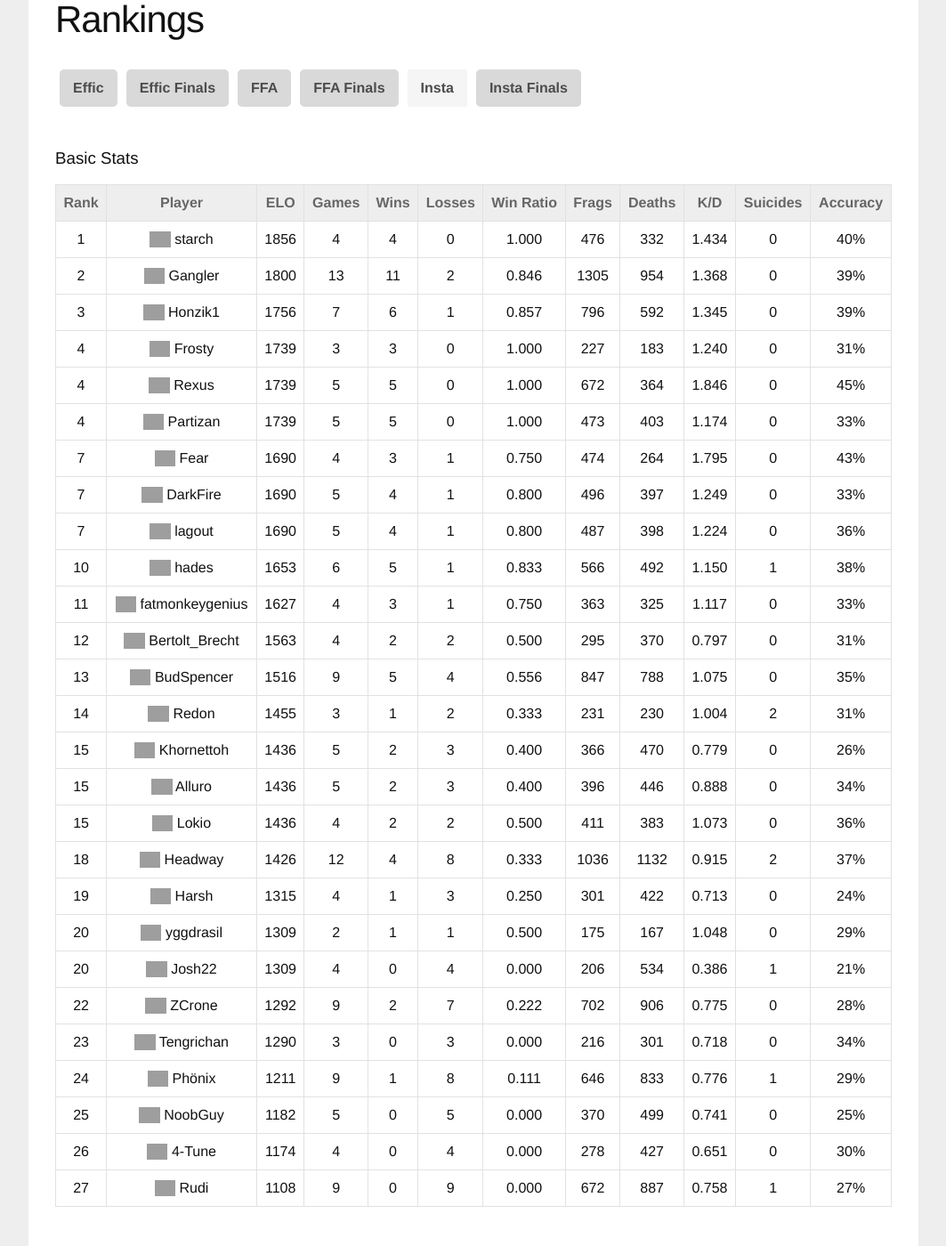
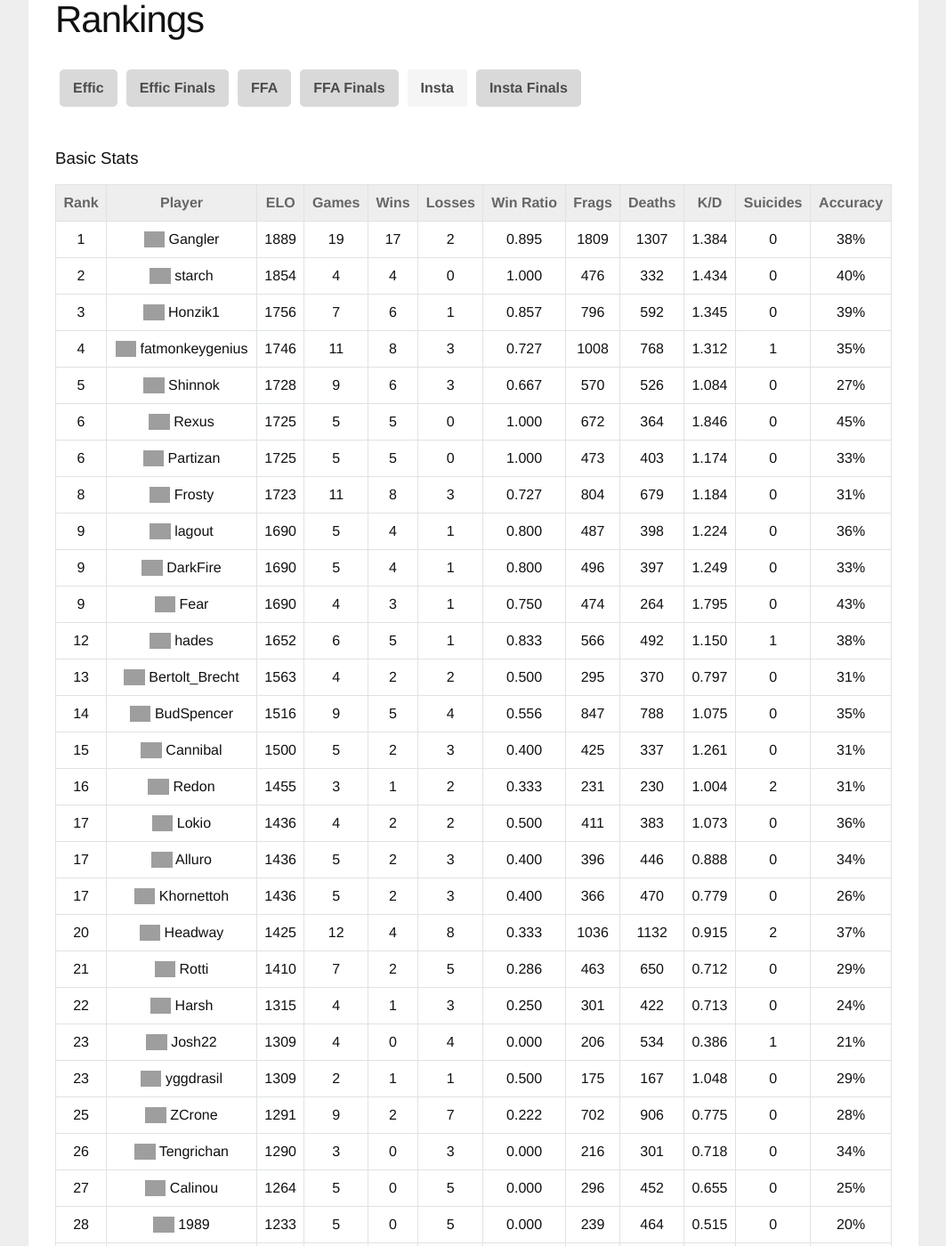
Before and after one commit to sauerduels/website, a Jekyll site: the page built from _rankings/insta_group.html, in a window 1280 px wide and 1400 px high, scrolled down 267 px. Shown: the whole window at 89% size, without its empty margins (108-1171 px from the left). Built offline with Jekyll 4.4.1, drawn with Linux system fonts in a browser that asks for light colours; some of the changed text lies outside the part shown; grey boxes are pictures that could not be loaded.

Commit message:
Update rankings afte SD12

```diff
--- a/_rankings/insta_group.html
+++ b/_rankings/insta_group.html
@@ -13,13 +13,13 @@
 
 
         <tr>
-          <td>1</td><td class="left-align"><img class="flag" src="http://sauerduels.me/images/us.png" /> starch</td><td>1856</td><td>4</td><td>4</td><td>0</td><td>1.000</td><td>476</td><td>332</td><td>1.434</td><td>0</td><td>40%</td>
+          <td>1</td><td class="left-align"><img class="flag" src="http://sauerduels.me/images/de.png" /> Gangler</td><td>1889</td><td>19</td><td>17</td><td>2</td><td>0.895</td><td>1809</td><td>1307</td><td>1.384</td><td>0</td><td>38%</td>
         </tr>
 
 
 
         <tr>
-          <td>2</td><td class="left-align"><img class="flag" src="http://sauerduels.me/images/de.png" /> Gangler</td><td>1800</td><td>13</td><td>11</td><td>2</td><td>0.846</td><td>1305</td><td>954</td><td>1.368</td><td>0</td><td>39%</td>
+          <td>2</td><td class="left-align"><img class="flag" src="http://sauerduels.me/images/us.png" /> starch</td><td>1854</td><td>4</td><td>4</td><td>0</td><td>1.000</td><td>476</td><td>332</td><td>1.434</td><td>0</td><td>40%</td>
         </tr>
 
 
@@ -31,145 +31,175 @@
 
 
         <tr>
-          <td>4</td><td class="left-align"><img class="flag" src="http://sauerduels.me/images/ca.png" /> Frosty</td><td>1739</td><td>3</td><td>3</td><td>0</td><td>1.000</td><td>227</td><td>183</td><td>1.240</td><td>0</td><td>31%</td>
+          <td>4</td><td class="left-align"><img class="flag" src="http://sauerduels.me/images/de.png" /> fatmonkeygenius</td><td>1746</td><td>11</td><td>8</td><td>3</td><td>0.727</td><td>1008</td><td>768</td><td>1.312</td><td>1</td><td>35%</td>
         </tr>
 
 
 
         <tr>
-          <td>4</td><td class="left-align"><img class="flag" src="http://sauerduels.me/images/gb.png" /> Rexus</td><td>1739</td><td>5</td><td>5</td><td>0</td><td>1.000</td><td>672</td><td>364</td><td>1.846</td><td>0</td><td>45%</td>
+          <td>5</td><td class="left-align"><img class="flag" src="http://sauerduels.me/images/nl.png" /> Shinnok</td><td>1728</td><td>9</td><td>6</td><td>3</td><td>0.667</td><td>570</td><td>526</td><td>1.084</td><td>0</td><td>27%</td>
         </tr>
 
 
 
         <tr>
-          <td>4</td><td class="left-align"><img class="flag" src="http://sauerduels.me/images/rs.png" /> Partizan</td><td>1739</td><td>5</td><td>5</td><td>0</td><td>1.000</td><td>473</td><td>403</td><td>1.174</td><td>0</td><td>33%</td>
+          <td>6</td><td class="left-align"><img class="flag" src="http://sauerduels.me/images/gb.png" /> Rexus</td><td>1725</td><td>5</td><td>5</td><td>0</td><td>1.000</td><td>672</td><td>364</td><td>1.846</td><td>0</td><td>45%</td>
         </tr>
 
 
 
         <tr>
-          <td>7</td><td class="left-align"><img class="flag" src="http://sauerduels.me/images/de.png" /> Fear</td><td>1690</td><td>4</td><td>3</td><td>1</td><td>0.750</td><td>474</td><td>264</td><td>1.795</td><td>0</td><td>43%</td>
+          <td>6</td><td class="left-align"><img class="flag" src="http://sauerduels.me/images/rs.png" /> Partizan</td><td>1725</td><td>5</td><td>5</td><td>0</td><td>1.000</td><td>473</td><td>403</td><td>1.174</td><td>0</td><td>33%</td>
         </tr>
 
 
 
         <tr>
-          <td>7</td><td class="left-align"><img class="flag" src="http://sauerduels.me/images/us.png" /> DarkFire</td><td>1690</td><td>5</td><td>4</td><td>1</td><td>0.800</td><td>496</td><td>397</td><td>1.249</td><td>0</td><td>33%</td>
+          <td>8</td><td class="left-align"><img class="flag" src="http://sauerduels.me/images/ca.png" /> Frosty</td><td>1723</td><td>11</td><td>8</td><td>3</td><td>0.727</td><td>804</td><td>679</td><td>1.184</td><td>0</td><td>31%</td>
         </tr>
 
 
 
         <tr>
-          <td>7</td><td class="left-align"><img class="flag" src="http://sauerduels.me/images/fr.png" /> lagout</td><td>1690</td><td>5</td><td>4</td><td>1</td><td>0.800</td><td>487</td><td>398</td><td>1.224</td><td>0</td><td>36%</td>
+          <td>9</td><td class="left-align"><img class="flag" src="http://sauerduels.me/images/fr.png" /> lagout</td><td>1690</td><td>5</td><td>4</td><td>1</td><td>0.800</td><td>487</td><td>398</td><td>1.224</td><td>0</td><td>36%</td>
         </tr>
 
 
 
         <tr>
-          <td>10</td><td class="left-align"><img class="flag" src="http://sauerduels.me/images/us.png" /> hades</td><td>1653</td><td>6</td><td>5</td><td>1</td><td>0.833</td><td>566</td><td>492</td><td>1.150</td><td>1</td><td>38%</td>
+          <td>9</td><td class="left-align"><img class="flag" src="http://sauerduels.me/images/us.png" /> DarkFire</td><td>1690</td><td>5</td><td>4</td><td>1</td><td>0.800</td><td>496</td><td>397</td><td>1.249</td><td>0</td><td>33%</td>
         </tr>
 
 
 
         <tr>
-          <td>11</td><td class="left-align"><img class="flag" src="http://sauerduels.me/images/us.png" /> fatmonkeygenius</td><td>1627</td><td>4</td><td>3</td><td>1</td><td>0.750</td><td>363</td><td>325</td><td>1.117</td><td>0</td><td>33%</td>
+          <td>9</td><td class="left-align"><img class="flag" src="http://sauerduels.me/images/de.png" /> Fear</td><td>1690</td><td>4</td><td>3</td><td>1</td><td>0.750</td><td>474</td><td>264</td><td>1.795</td><td>0</td><td>43%</td>
         </tr>
 
 
 
         <tr>
-          <td>12</td><td class="left-align"><img class="flag" src="http://sauerduels.me/images/gb.png" /> Bertolt_Brecht</td><td>1563</td><td>4</td><td>2</td><td>2</td><td>0.500</td><td>295</td><td>370</td><td>0.797</td><td>0</td><td>31%</td>
+          <td>12</td><td class="left-align"><img class="flag" src="http://sauerduels.me/images/us.png" /> hades</td><td>1652</td><td>6</td><td>5</td><td>1</td><td>0.833</td><td>566</td><td>492</td><td>1.150</td><td>1</td><td>38%</td>
         </tr>
 
 
 
         <tr>
-          <td>13</td><td class="left-align"><img class="flag" src="http://sauerduels.me/images/de.png" /> BudSpencer</td><td>1516</td><td>9</td><td>5</td><td>4</td><td>0.556</td><td>847</td><td>788</td><td>1.075</td><td>0</td><td>35%</td>
+          <td>13</td><td class="left-align"><img class="flag" src="http://sauerduels.me/images/gb.png" /> Bertolt_Brecht</td><td>1563</td><td>4</td><td>2</td><td>2</td><td>0.500</td><td>295</td><td>370</td><td>0.797</td><td>0</td><td>31%</td>
         </tr>
 
 
 
         <tr>
-          <td>14</td><td class="left-align"><img class="flag" src="http://sauerduels.me/images/nl.png" /> Redon</td><td>1455</td><td>3</td><td>1</td><td>2</td><td>0.333</td><td>231</td><td>230</td><td>1.004</td><td>2</td><td>31%</td>
+          <td>14</td><td class="left-align"><img class="flag" src="http://sauerduels.me/images/de.png" /> BudSpencer</td><td>1516</td><td>9</td><td>5</td><td>4</td><td>0.556</td><td>847</td><td>788</td><td>1.075</td><td>0</td><td>35%</td>
         </tr>
 
 
 
         <tr>
-          <td>15</td><td class="left-align"><img class="flag" src="http://sauerduels.me/images/fr.png" /> Khornettoh</td><td>1436</td><td>5</td><td>2</td><td>3</td><td>0.400</td><td>366</td><td>470</td><td>0.779</td><td>0</td><td>26%</td>
+          <td>15</td><td class="left-align"><img class="flag" src="http://sauerduels.me/images/es.png" /> Cannibal</td><td>1500</td><td>5</td><td>2</td><td>3</td><td>0.400</td><td>425</td><td>337</td><td>1.261</td><td>0</td><td>31%</td>
         </tr>
 
 
 
         <tr>
-          <td>15</td><td class="left-align"><img class="flag" src="http://sauerduels.me/images/de.png" /> Alluro</td><td>1436</td><td>5</td><td>2</td><td>3</td><td>0.400</td><td>396</td><td>446</td><td>0.888</td><td>0</td><td>34%</td>
+          <td>16</td><td class="left-align"><img class="flag" src="http://sauerduels.me/images/nl.png" /> Redon</td><td>1455</td><td>3</td><td>1</td><td>2</td><td>0.333</td><td>231</td><td>230</td><td>1.004</td><td>2</td><td>31%</td>
         </tr>
 
 
 
         <tr>
-          <td>15</td><td class="left-align"><img class="flag" src="http://sauerduels.me/images/us.png" /> Lokio</td><td>1436</td><td>4</td><td>2</td><td>2</td><td>0.500</td><td>411</td><td>383</td><td>1.073</td><td>0</td><td>36%</td>
+          <td>17</td><td class="left-align"><img class="flag" src="http://sauerduels.me/images/us.png" /> Lokio</td><td>1436</td><td>4</td><td>2</td><td>2</td><td>0.500</td><td>411</td><td>383</td><td>1.073</td><td>0</td><td>36%</td>
         </tr>
 
 
 
         <tr>
-          <td>18</td><td class="left-align"><img class="flag" src="http://sauerduels.me/images/ru.png" /> Headway</td><td>1426</td><td>12</td><td>4</td><td>8</td><td>0.333</td><td>1036</td><td>1132</td><td>0.915</td><td>2</td><td>37%</td>
+          <td>17</td><td class="left-align"><img class="flag" src="http://sauerduels.me/images/de.png" /> Alluro</td><td>1436</td><td>5</td><td>2</td><td>3</td><td>0.400</td><td>396</td><td>446</td><td>0.888</td><td>0</td><td>34%</td>
         </tr>
 
 
 
         <tr>
-          <td>19</td><td class="left-align"><img class="flag" src="http://sauerduels.me/images/us.png" /> Harsh</td><td>1315</td><td>4</td><td>1</td><td>3</td><td>0.250</td><td>301</td><td>422</td><td>0.713</td><td>0</td><td>24%</td>
+          <td>17</td><td class="left-align"><img class="flag" src="http://sauerduels.me/images/fr.png" /> Khornettoh</td><td>1436</td><td>5</td><td>2</td><td>3</td><td>0.400</td><td>366</td><td>470</td><td>0.779</td><td>0</td><td>26%</td>
         </tr>
 
 
 
         <tr>
-          <td>20</td><td class="left-align"><img class="flag" src="http://sauerduels.me/images/at.png" /> yggdrasil</td><td>1309</td><td>2</td><td>1</td><td>1</td><td>0.500</td><td>175</td><td>167</td><td>1.048</td><td>0</td><td>29%</td>
+          <td>20</td><td class="left-align"><img class="flag" src="http://sauerduels.me/images/ru.png" /> Headway</td><td>1425</td><td>12</td><td>4</td><td>8</td><td>0.333</td><td>1036</td><td>1132</td><td>0.915</td><td>2</td><td>37%</td>
         </tr>
 
 
 
         <tr>
-          <td>20</td><td class="left-align"><img class="flag" src="http://sauerduels.me/images/gb.png" /> Josh22</td><td>1309</td><td>4</td><td>0</td><td>4</td><td>0.000</td><td>206</td><td>534</td><td>0.386</td><td>1</td><td>21%</td>
+          <td>21</td><td class="left-align"><img class="flag" src="http://sauerduels.me/images/de.png" /> Rotti</td><td>1410</td><td>7</td><td>2</td><td>5</td><td>0.286</td><td>463</td><td>650</td><td>0.712</td><td>0</td><td>29%</td>
         </tr>
 
 
 
         <tr>
-          <td>22</td><td class="left-align"><img class="flag" src="http://sauerduels.me/images/fr.png" /> ZCrone</td><td>1292</td><td>9</td><td>2</td><td>7</td><td>0.222</td><td>702</td><td>906</td><td>0.775</td><td>0</td><td>28%</td>
+          <td>22</td><td class="left-align"><img class="flag" src="http://sauerduels.me/images/us.png" /> Harsh</td><td>1315</td><td>4</td><td>1</td><td>3</td><td>0.250</td><td>301</td><td>422</td><td>0.713</td><td>0</td><td>24%</td>
         </tr>
 
 
 
         <tr>
-          <td>23</td><td class="left-align"><img class="flag" src="http://sauerduels.me/images/hu.png" /> Tengrichan</td><td>1290</td><td>3</td><td>0</td><td>3</td><td>0.000</td><td>216</td><td>301</td><td>0.718</td><td>0</td><td>34%</td>
+          <td>23</td><td class="left-align"><img class="flag" src="http://sauerduels.me/images/gb.png" /> Josh22</td><td>1309</td><td>4</td><td>0</td><td>4</td><td>0.000</td><td>206</td><td>534</td><td>0.386</td><td>1</td><td>21%</td>
         </tr>
 
 
 
         <tr>
-          <td>24</td><td class="left-align"><img class="flag" src="http://sauerduels.me/images/de.png" /> Phönix</td><td>1211</td><td>9</td><td>1</td><td>8</td><td>0.111</td><td>646</td><td>833</td><td>0.776</td><td>1</td><td>29%</td>
+          <td>23</td><td class="left-align"><img class="flag" src="http://sauerduels.me/images/at.png" /> yggdrasil</td><td>1309</td><td>2</td><td>1</td><td>1</td><td>0.500</td><td>175</td><td>167</td><td>1.048</td><td>0</td><td>29%</td>
         </tr>
 
 
 
         <tr>
-          <td>25</td><td class="left-align"><img class="flag" src="http://sauerduels.me/images/us.png" /> NoobGuy</td><td>1182</td><td>5</td><td>0</td><td>5</td><td>0.000</td><td>370</td><td>499</td><td>0.741</td><td>0</td><td>25%</td>
+          <td>25</td><td class="left-align"><img class="flag" src="http://sauerduels.me/images/fr.png" /> ZCrone</td><td>1291</td><td>9</td><td>2</td><td>7</td><td>0.222</td><td>702</td><td>906</td><td>0.775</td><td>0</td><td>28%</td>
         </tr>
 
 
 
         <tr>
-          <td>26</td><td class="left-align"><img class="flag" src="http://sauerduels.me/images/de.png" /> 4-Tune</td><td>1174</td><td>4</td><td>0</td><td>4</td><td>0.000</td><td>278</td><td>427</td><td>0.651</td><td>0</td><td>30%</td>
+          <td>26</td><td class="left-align"><img class="flag" src="http://sauerduels.me/images/hu.png" /> Tengrichan</td><td>1290</td><td>3</td><td>0</td><td>3</td><td>0.000</td><td>216</td><td>301</td><td>0.718</td><td>0</td><td>34%</td>
         </tr>
 
 
 
         <tr>
-          <td>27</td><td class="left-align"><img class="flag" src="http://sauerduels.me/images/za.png" /> Rudi</td><td>1108</td><td>9</td><td>0</td><td>9</td><td>0.000</td><td>672</td><td>887</td><td>0.758</td><td>1</td><td>27%</td>
+          <td>27</td><td class="left-align"><img class="flag" src="http://sauerduels.me/images/fr.png" /> Calinou</td><td>1264</td><td>5</td><td>0</td><td>5</td><td>0.000</td><td>296</td><td>452</td><td>0.655</td><td>0</td><td>25%</td>
+        </tr>
+
+
+
+        <tr>
+          <td>28</td><td class="left-align"><img class="flag" src="http://sauerduels.me/images/fr.png" /> 1989</td><td>1233</td><td>5</td><td>0</td><td>5</td><td>0.000</td><td>239</td><td>464</td><td>0.515</td><td>0</td><td>20%</td>
+        </tr>
+
+
+
+        <tr>
+          <td>29</td><td class="left-align"><img class="flag" src="http://sauerduels.me/images/de.png" /> Phönix</td><td>1211</td><td>9</td><td>1</td><td>8</td><td>0.111</td><td>646</td><td>833</td><td>0.776</td><td>1</td><td>29%</td>
+        </tr>
+
+
+
+        <tr>
+          <td>30</td><td class="left-align"><img class="flag" src="http://sauerduels.me/images/us.png" /> NoobGuy</td><td>1182</td><td>5</td><td>0</td><td>5</td><td>0.000</td><td>370</td><td>499</td><td>0.741</td><td>0</td><td>25%</td>
+        </tr>
+
+
+
+        <tr>
+          <td>31</td><td class="left-align"><img class="flag" src="http://sauerduels.me/images/de.png" /> 4-Tune</td><td>1174</td><td>4</td><td>0</td><td>4</td><td>0.000</td><td>278</td><td>427</td><td>0.651</td><td>0</td><td>30%</td>
+        </tr>
+
+
+
+        <tr>
+          <td>32</td><td class="left-align"><img class="flag" src="http://sauerduels.me/images/za.png" /> Rudi</td><td>1108</td><td>9</td><td>0</td><td>9</td><td>0.000</td><td>672</td><td>887</td><td>0.758</td><td>1</td><td>27%</td>
         </tr>
 
 
@@ -198,9 +228,9 @@
         <tr>
 
             <td>1</td>
-            <td class="left-align"><img class="flag" src="http://sauerduels.me/images/us.png" /> starch</td>
-            <td>40%</td>
-            <td>40%</td><td>19%</td>
+            <td class="left-align"><img class="flag" src="http://sauerduels.me/images/de.png" /> Gangler</td>
+            <td>38%</td>
+            <td>39%</td><td>10%</td>
 
         </tr>
 
@@ -209,9 +239,9 @@
         <tr>
 
             <td>2</td>
-            <td class="left-align"><img class="flag" src="http://sauerduels.me/images/de.png" /> Gangler</td>
-            <td>39%</td>
-            <td>40%</td><td>08%</td>
+            <td class="left-align"><img class="flag" src="http://sauerduels.me/images/us.png" /> starch</td>
+            <td>40%</td>
+            <td>40%</td><td>19%</td>
 
         </tr>
 
@@ -231,9 +261,9 @@
         <tr>
 
             <td>4</td>
-            <td class="left-align"><img class="flag" src="http://sauerduels.me/images/ca.png" /> Frosty</td>
-            <td>31%</td>
-            <td>32%</td><td>06%</td>
+            <td class="left-align"><img class="flag" src="http://sauerduels.me/images/de.png" /> fatmonkeygenius</td>
+            <td>35%</td>
+            <td>35%</td><td>26%</td>
 
         </tr>
 
@@ -241,7 +271,18 @@
 
         <tr>
 
-            <td>4</td>
+            <td>5</td>
+            <td class="left-align"><img class="flag" src="http://sauerduels.me/images/nl.png" /> Shinnok</td>
+            <td>27%</td>
+            <td>28%</td><td>05%</td>
+
+        </tr>
+
+
+
+        <tr>
+
+            <td>6</td>
             <td class="left-align"><img class="flag" src="http://sauerduels.me/images/gb.png" /> Rexus</td>
             <td>45%</td>
             <td>46%</td><td>06%</td>
@@ -252,7 +293,7 @@
 
         <tr>
 
-            <td>4</td>
+            <td>6</td>
             <td class="left-align"><img class="flag" src="http://sauerduels.me/images/rs.png" /> Partizan</td>
             <td>33%</td>
             <td>34%</td><td>12%</td>
@@ -263,7 +304,40 @@
 
         <tr>
 
-            <td>7</td>
+            <td>8</td>
+            <td class="left-align"><img class="flag" src="http://sauerduels.me/images/ca.png" /> Frosty</td>
+            <td>31%</td>
+            <td>32%</td><td>03%</td>
+
+        </tr>
+
+
+
+        <tr>
+
+            <td>9</td>
+            <td class="left-align"><img class="flag" src="http://sauerduels.me/images/fr.png" /> lagout</td>
+            <td>36%</td>
+            <td>36%</td><td>17%</td>
+
+        </tr>
+
+
+
+        <tr>
+
+            <td>9</td>
+            <td class="left-align"><img class="flag" src="http://sauerduels.me/images/us.png" /> DarkFire</td>
+            <td>33%</td>
+            <td>35%</td><td>04%</td>
+
+        </tr>
+
+
+
+        <tr>
+
+            <td>9</td>
             <td class="left-align"><img class="flag" src="http://sauerduels.me/images/de.png" /> Fear</td>
             <td>43%</td>
             <td>44%</td><td>08%</td>
@@ -274,29 +348,7 @@
 
         <tr>
 
-            <td>7</td>
-            <td class="left-align"><img class="flag" src="http://sauerduels.me/images/us.png" /> DarkFire</td>
-            <td>33%</td>
-            <td>35%</td><td>04%</td>
-
-        </tr>
-
-
-
-        <tr>
-
-            <td>7</td>
-            <td class="left-align"><img class="flag" src="http://sauerduels.me/images/fr.png" /> lagout</td>
-            <td>36%</td>
-            <td>36%</td><td>17%</td>
-
-        </tr>
-
-
-
-        <tr>
-
-            <td>10</td>
+            <td>12</td>
             <td class="left-align"><img class="flag" src="http://sauerduels.me/images/us.png" /> hades</td>
             <td>38%</td>
             <td>39%</td><td>12%</td>
@@ -307,18 +359,7 @@
 
         <tr>
 
-            <td>11</td>
-            <td class="left-align"><img class="flag" src="http://sauerduels.me/images/us.png" /> fatmonkeygenius</td>
-            <td>33%</td>
-            <td>33%</td><td>30%</td>
-
-        </tr>
-
-
-
-        <tr>
-
-            <td>12</td>
+            <td>13</td>
             <td class="left-align"><img class="flag" src="http://sauerduels.me/images/gb.png" /> Bertolt_Brecht</td>
             <td>31%</td>
             <td>31%</td><td>00%</td>
@@ -329,7 +370,7 @@
 
         <tr>
 
-            <td>13</td>
+            <td>14</td>
             <td class="left-align"><img class="flag" src="http://sauerduels.me/images/de.png" /> BudSpencer</td>
             <td>35%</td>
             <td>35%</td><td>00%</td>
@@ -340,7 +381,18 @@
 
         <tr>
 
-            <td>14</td>
+            <td>15</td>
+            <td class="left-align"><img class="flag" src="http://sauerduels.me/images/es.png" /> Cannibal</td>
+            <td>31%</td>
+            <td>31%</td><td>00%</td>
+
+        </tr>
+
+
+
+        <tr>
+
+            <td>16</td>
             <td class="left-align"><img class="flag" src="http://sauerduels.me/images/nl.png" /> Redon</td>
             <td>31%</td>
             <td>31%</td><td>59%</td>
@@ -351,7 +403,29 @@
 
         <tr>
 
-            <td>15</td>
+            <td>17</td>
+            <td class="left-align"><img class="flag" src="http://sauerduels.me/images/us.png" /> Lokio</td>
+            <td>36%</td>
+            <td>39%</td><td>07%</td>
+
+        </tr>
+
+
+
+        <tr>
+
+            <td>17</td>
+            <td class="left-align"><img class="flag" src="http://sauerduels.me/images/de.png" /> Alluro</td>
+            <td>34%</td>
+            <td>34%</td><td>00%</td>
+
+        </tr>
+
+
+
+        <tr>
+
+            <td>17</td>
             <td class="left-align"><img class="flag" src="http://sauerduels.me/images/fr.png" /> Khornettoh</td>
             <td>26%</td>
             <td>26%</td><td>07%</td>
@@ -362,29 +436,7 @@
 
         <tr>
 
-            <td>15</td>
-            <td class="left-align"><img class="flag" src="http://sauerduels.me/images/de.png" /> Alluro</td>
-            <td>34%</td>
-            <td>34%</td><td>00%</td>
-
-        </tr>
-
-
-
-        <tr>
-
-            <td>15</td>
-            <td class="left-align"><img class="flag" src="http://sauerduels.me/images/us.png" /> Lokio</td>
-            <td>36%</td>
-            <td>39%</td><td>07%</td>
-
-        </tr>
-
-
-
-        <tr>
-
-            <td>18</td>
+            <td>20</td>
             <td class="left-align"><img class="flag" src="http://sauerduels.me/images/ru.png" /> Headway</td>
             <td>37%</td>
             <td>37%</td><td>00%</td>
@@ -395,7 +447,18 @@
 
         <tr>
 
-            <td>19</td>
+            <td>21</td>
+            <td class="left-align"><img class="flag" src="http://sauerduels.me/images/de.png" /> Rotti</td>
+            <td>29%</td>
+            <td>29%</td><td>08%</td>
+
+        </tr>
+
+
+
+        <tr>
+
+            <td>22</td>
             <td class="left-align"><img class="flag" src="http://sauerduels.me/images/us.png" /> Harsh</td>
             <td>24%</td>
             <td>24%</td><td>06%</td>
@@ -406,7 +469,18 @@
 
         <tr>
 
-            <td>20</td>
+            <td>23</td>
+            <td class="left-align"><img class="flag" src="http://sauerduels.me/images/gb.png" /> Josh22</td>
+            <td>21%</td>
+            <td>21%</td><td>00%</td>
+
+        </tr>
+
+
+
+        <tr>
+
+            <td>23</td>
             <td class="left-align"><img class="flag" src="http://sauerduels.me/images/at.png" /> yggdrasil</td>
             <td>29%</td>
             <td>29%</td><td>33%</td>
@@ -417,18 +491,7 @@
 
         <tr>
 
-            <td>20</td>
-            <td class="left-align"><img class="flag" src="http://sauerduels.me/images/gb.png" /> Josh22</td>
-            <td>21%</td>
-            <td>21%</td><td>00%</td>
-
-        </tr>
-
-
-
-        <tr>
-
-            <td>22</td>
+            <td>25</td>
             <td class="left-align"><img class="flag" src="http://sauerduels.me/images/fr.png" /> ZCrone</td>
             <td>28%</td>
             <td>28%</td><td>14%</td>
@@ -450,7 +513,29 @@
 
         <tr>
 
-            <td>24</td>
+            <td>27</td>
+            <td class="left-align"><img class="flag" src="http://sauerduels.me/images/fr.png" /> Calinou</td>
+            <td>25%</td>
+            <td>25%</td><td>08%</td>
+
+        </tr>
+
+
+
+        <tr>
+
+            <td>28</td>
+            <td class="left-align"><img class="flag" src="http://sauerduels.me/images/fr.png" /> 1989</td>
+            <td>20%</td>
+            <td>22%</td><td>02%</td>
+
+        </tr>
+
+
+
+        <tr>
+
+            <td>29</td>
             <td class="left-align"><img class="flag" src="http://sauerduels.me/images/de.png" /> Phönix</td>
             <td>29%</td>
             <td>30%</td><td>05%</td>
@@ -472,7 +557,7 @@
 
         <tr>
 
-            <td>26</td>
+            <td>31</td>
             <td class="left-align"><img class="flag" src="http://sauerduels.me/images/de.png" /> 4-Tune</td>
             <td>30%</td>
             <td>30%</td><td>00%</td>
```
Also changed, not shown: other parts of _rankings/insta_group.html (+3 -3 lines), _rankings/insta_finals.html (+34 -17 lines).
